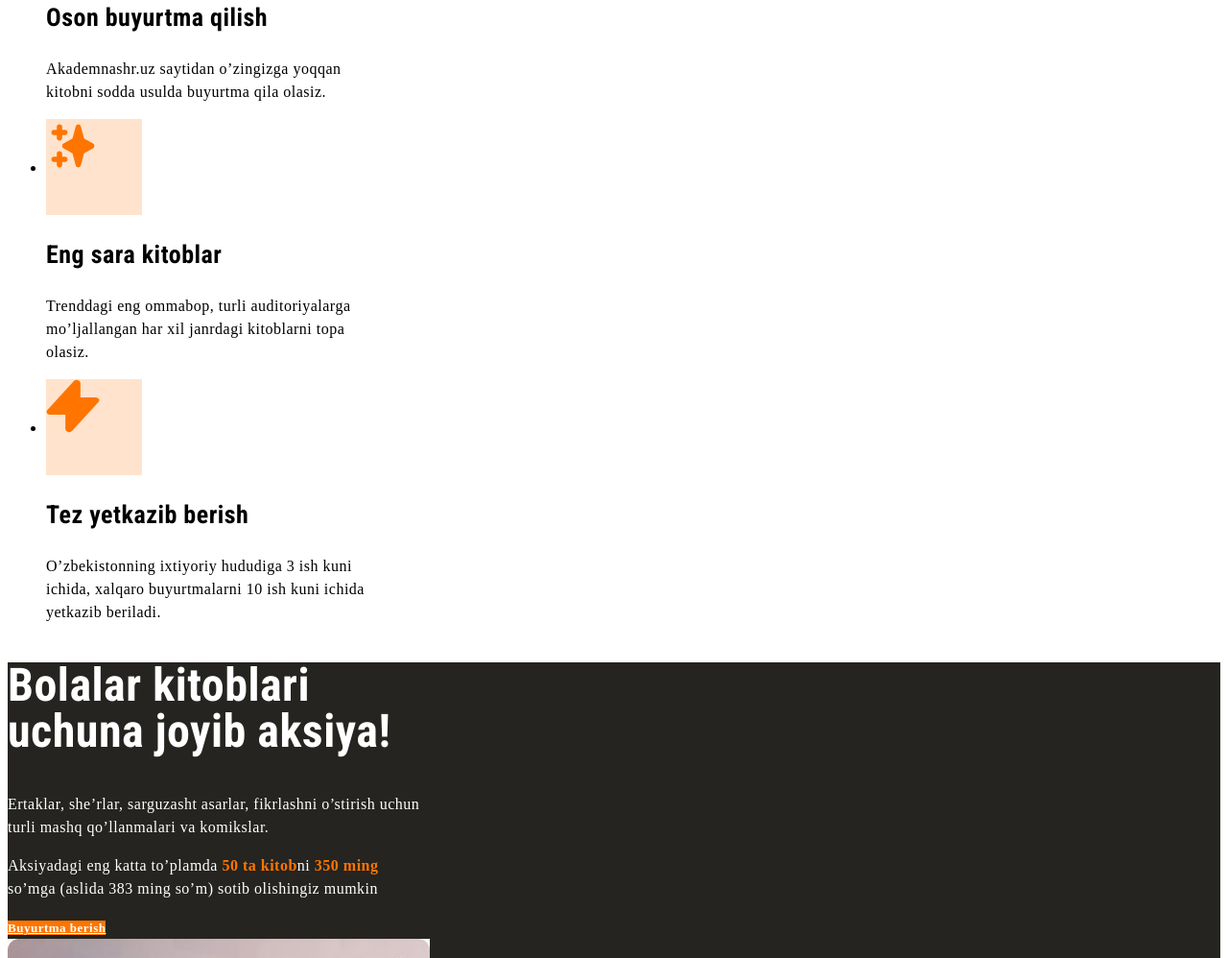
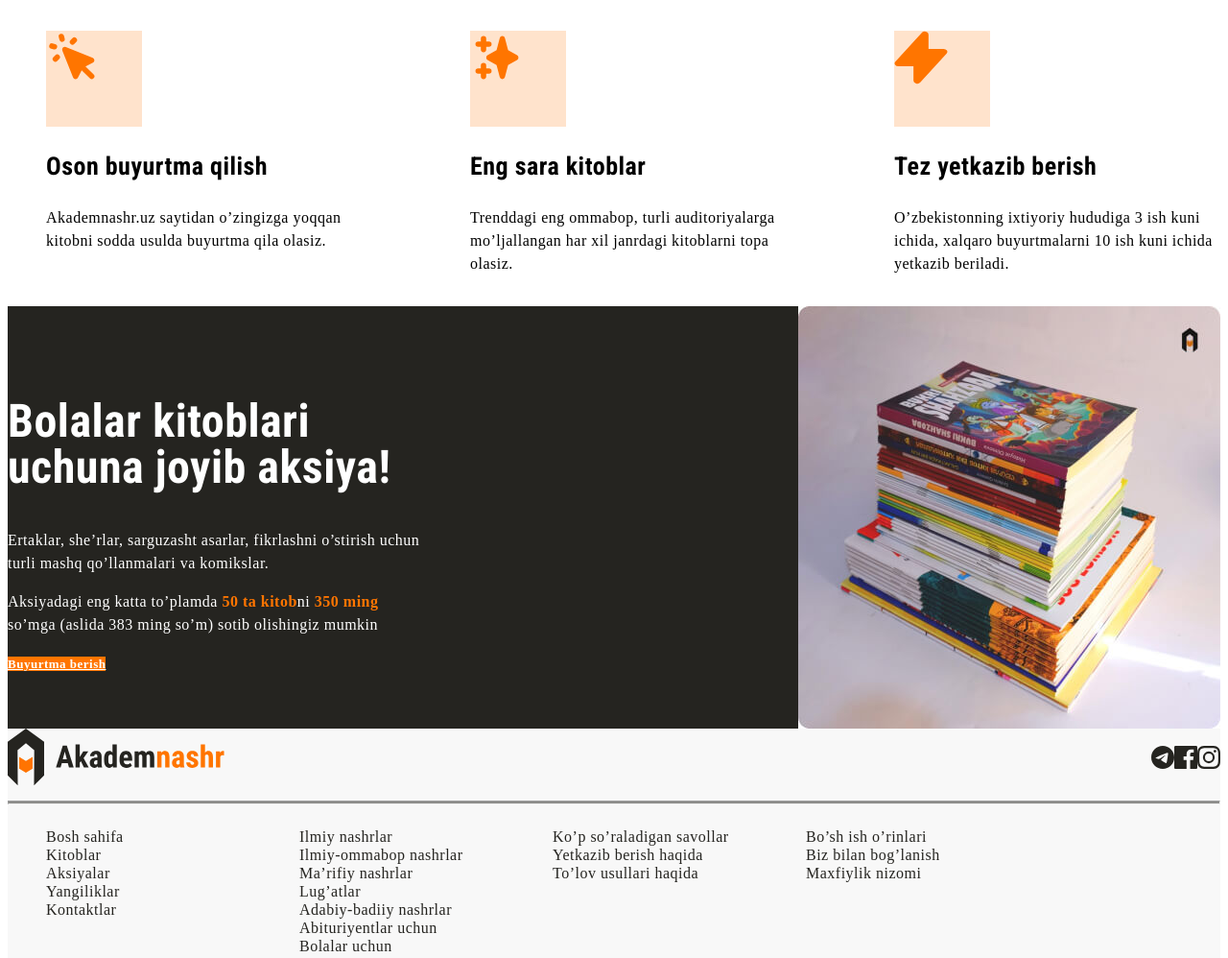
Before and after one commit to use-dev/akademnashr-use, a plain HTML site: page index.html in a window 1280 px wide. Shown: the part 773-1771 px from the top of the page at 96% size. Drawn offline with Linux system fonts and the light colour scheme.

Commit message:
add flex, justify-content, align-item styles

```diff
--- a/css/style.css
+++ b/css/style.css
@@ -7,10 +7,20 @@ body{
 
 /* -----SITE HEADER----- */
 .site-header{
+  display: flex;
+  justify-content: space-between;
+  align-items: center;
   background-color: #fff;
 }
 
+.header-actions{
+  display: flex;
+  align-items: center;
+}
+
+/* SITE NAV */
 .sitenav-list{
+  display: flex;
   list-style: none;
 }
 
@@ -34,6 +44,9 @@ body{
 
 /* -----HERO----- */
 .hero{
+  display: flex;
+  justify-content: space-between;
+  align-items: center;
   background-color: #252420;
   color: #fff;
 }
@@ -44,12 +57,15 @@ body{
   color: #ff7500;
 }
 
+.hero-content{
+  width: 390px;
+}
+
 .hero-heading{
   font-size: 40px;
   line-height: 48px;
   font-family: "Roboto Condensed", "Arial", sans-serif;
 }
-
 
 .hero-img{
   width: 510px;
@@ -67,6 +83,12 @@ body{
   font-family: "Roboto Condensed", "Arial", sans-serif;
 }
 
+.feature-list{
+  display: flex;
+  justify-content: space-between;
+  list-style: none;
+}
+
 .feature-icon-wrapper{
   width: 100px;
   height: 100px;
@@ -82,6 +104,9 @@ body{
 
 /* -----PROMO----- */
 .promo{
+  display: flex;
+  justify-content: space-between;
+  align-items: center;
   background-color: #252420;
   color: #fff;
 }
@@ -111,13 +136,28 @@ body{
   background-color: #f8f8f8;
 }
 
+.site-footer-top{
+  display: flex;
+  justify-content: space-between;
+  align-items: center;
+}
+
 .site-footer ul{
   list-style: none;
+}
+
+.footer-social{
+  display: flex;
+  align-items: center;
 }
 
 .footer-hr{
   height: 2px;
   background-color: rgba(37, 36, 32, 0.5);
+}
+
+.site-footer-bottom{
+  display: flex;
 }
 
 .site-footer-link-list{
--- a/index.html
+++ b/index.html
@@ -19,6 +19,9 @@
     <a href="index.html">
       <img src="img/Akademnashr-logo.svg"  alt="Akademnashr-logo" width="227" height="60">
     </a>
+
+    <div class="header-actions">
+      <!-- SITE NAV -->
       <nav class="sitenav">
         <ul class="sitenav-list">
           <li class="sitenav-links"><a href="index.html">Bosh sahifa</a></li>
@@ -27,7 +30,9 @@
           <li class="sitenav-links"><a href="#">Kontaktlar</a></li>
         </ul>
       </nav>
-    <a class="main-btn" href="#">Ro'yxatdan o'tish</a>
+
+      <a class="main-btn" href="#">Ro'yxatdan o'tish</a>
+    </div>
   </header>
 
   <main>
@@ -49,7 +54,7 @@
     <section class="features">
       <hr class="orange-line">
       <h2 class="feature-heading">Nega aynan Akademnashr</h2>
-      <ul>
+      <ul class="feature-list">
         <li class="feature">
           <div class="feature-icon-wrapper">
             <img src="img/cursor-click.svg" alt="" width="56" height="56"
@@ -91,13 +96,13 @@
 
   <!-- SITE FOOTER -->
   <footer class="site-footer">
-    <div>
+    <div class="site-footer-top">
       <a href="index.html">
         <img src="img/Akademnashr-logo.svg" alt="">
       </a>
 
       <!-- Social media -->
-      <ul>
+      <ul class="footer-social">
         <li>
           <a href="https://t.me/Akademnashr" target="_blank">
             <svg width="24" height="24" viewBox="0 0 24 24" fill="none" xmlns="http://www.w3.org/2000/svg">
@@ -122,7 +127,7 @@
     <hr class="footer-hr">
 
     <!-- Footer Links -->
-    <div>
+    <div class="site-footer-bottom">
       <ul class="site-footer-link-list">
         <li><a href="index.html">Bosh sahifa</a></li>
         <li><a href="#">Kitoblar</a></li>
```
